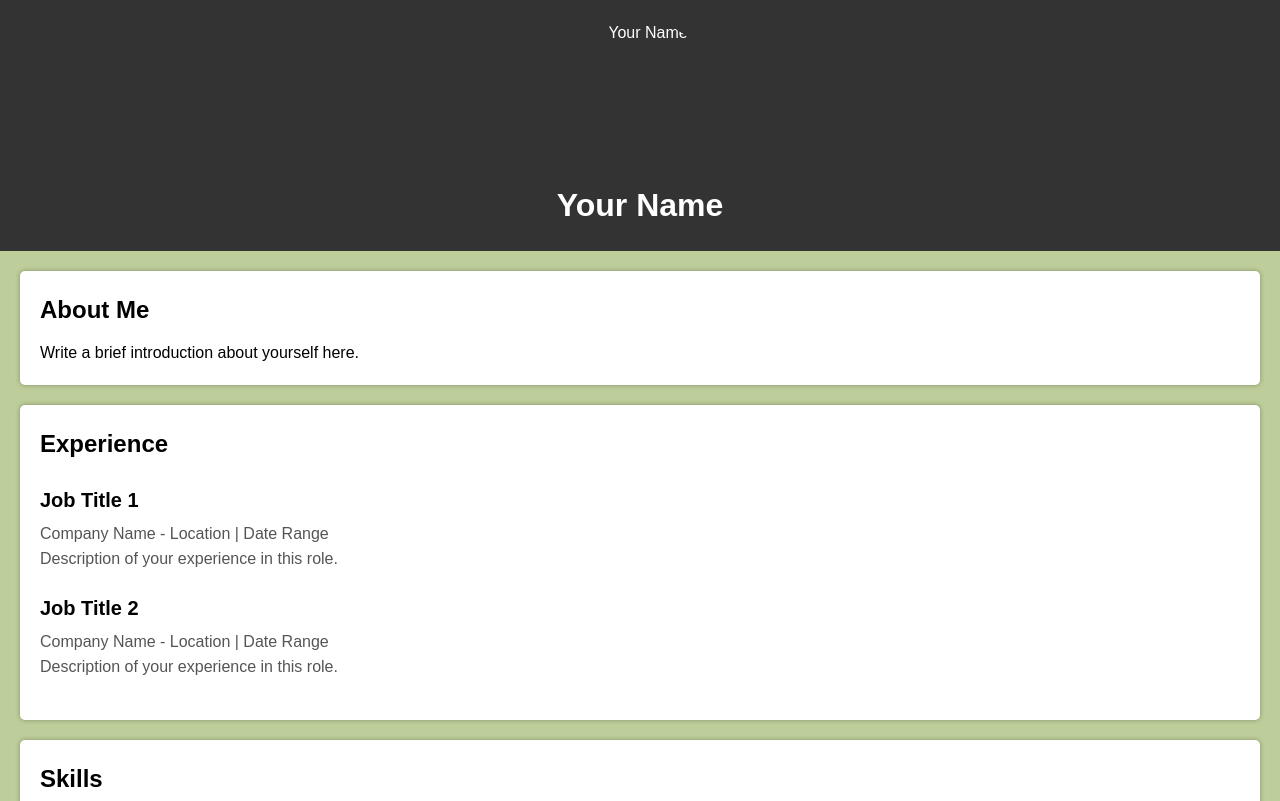
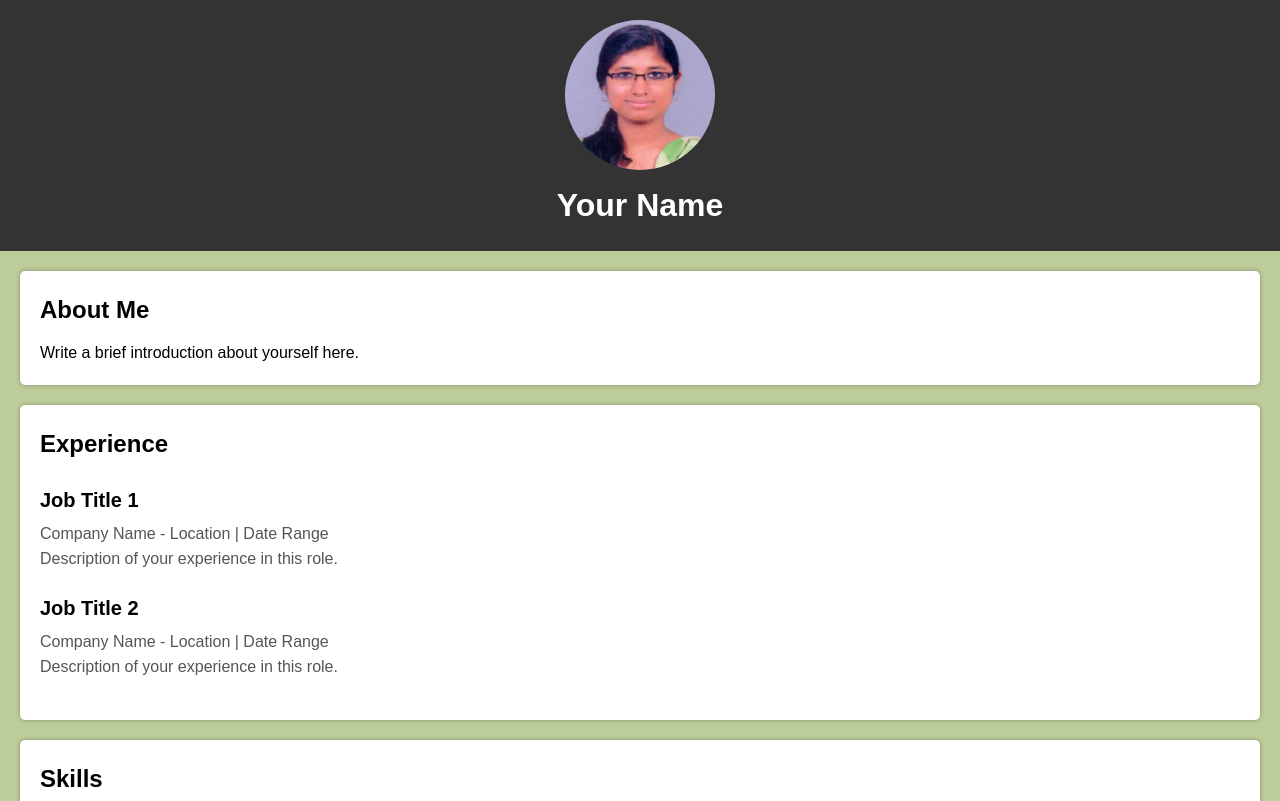
Before and after one commit to ranirajan23/My-Portfolio, a plain HTML site: page index.html in a window 1280 px wide. Shown: the top 801 px of the page. Drawn offline with Linux system fonts and the light colour scheme.

Commit message:
photo changed

```diff
--- a/index.html
+++ b/index.html
@@ -9,7 +9,7 @@
 <body>
     <header>
         <div id="header-content">
-            <img src="your-profile-picture.jpg" alt="Your Name">
+            <img src="./photo.jpg" alt="Your Name">
             <h1>Your Name</h1>
         </div>
     </header>
```
